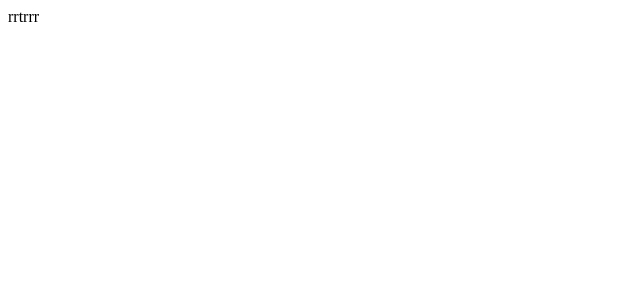
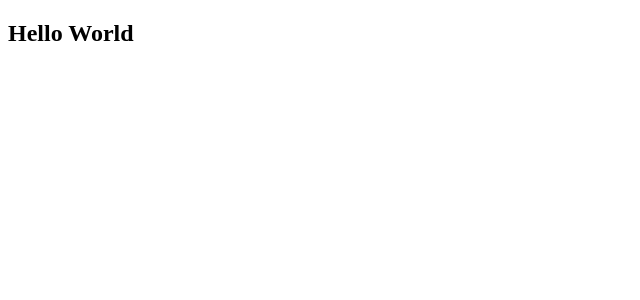
Before and after one commit to officialroshansharma07-pixel/CICD, an Angular app: page / in a window 1280 px wide. Shown: the top 300 px of the page, without its empty margins (0-640 px from the left). Built offline with nearby package versions, Linux system fonts and the light colour scheme.

Commit message:
Fix AppComponent render test

```diff
--- a/src/app/app.component.html
+++ b/src/app/app.component.html
@@ -1 +1 @@
-rrtrrr
+<h2>Hello World</h2>
```
